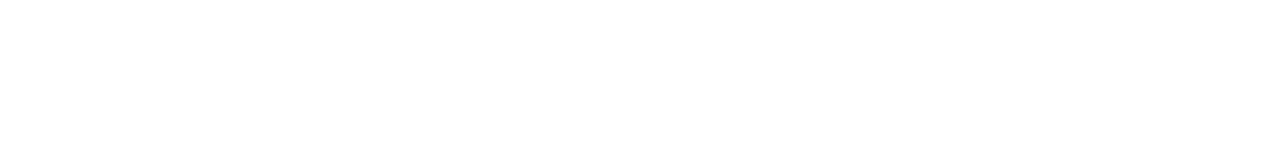
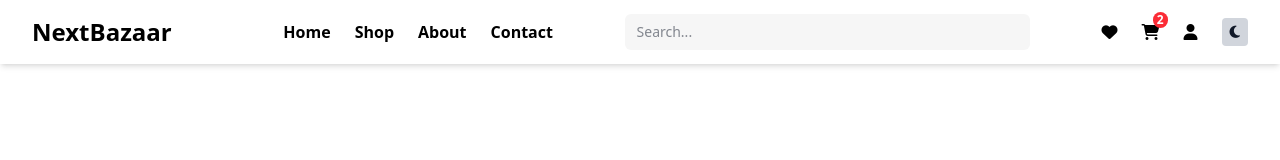
Before and after one commit to rhshuvo44/NextBazaar-Lite, a plain HTML site: page index.html in a window 1280 px wide. Drawn offline with nearby package versions, Linux system fonts and the light colour scheme.

Commit message:
fact:navbar

```diff
--- a/assets/css/styles.css
+++ b/assets/css/styles.css
@@ -0,0 +1,22 @@
+/* 807d7e */
+#header nav a {
+  color: #807d7e;
+  font-weight: bold;
+  transition: all 0.3s ease;
+}
+#header nav a:hover {
+  color: black;
+  font-weight: bold;
+}
+#header nav a.logo {
+  color: black;
+}
+/* Active menu link */
+#header nav a.active {
+  color: #000; /* Light mode */
+  font-weight: 700;
+}
+/* Active icon */
+#header nav a.icon-active {
+  color: #000;
+}
--- a/assets/js/main.js
+++ b/assets/js/main.js
@@ -0,0 +1,32 @@
+const menuToggle = document.getElementById("menu-toggle");
+// Toggle mobile menu
+document.getElementById("menu-toggle").addEventListener("click", () => {
+  document.getElementById("mobile-menu").classList.toggle("hidden");
+});
+
+// Dark mode toggle
+
+// Load saved theme on page load
+if (localStorage.getItem("theme") === "dark") {
+  document.documentElement.classList.add("dark");
+}
+
+// Toggle dark mode + save preference
+const toggleDark = () => {
+  const isDark = document.documentElement.classList.toggle("dark");
+  localStorage.setItem("theme", isDark ? "dark" : "light");
+};
+
+document.getElementById("dark-toggle").addEventListener("click", toggleDark);
+document
+  .getElementById("dark-toggle-mobile")
+  .addEventListener("click", toggleDark);
+// Highlight active nav link based on current URL
+const links = document.querySelectorAll('#header nav a');
+const current = window.location.pathname;
+
+links.forEach(link => {
+  if (link.href.includes(`${current}`) && current !== '/') {
+    link.classList.add('active');
+  }
+});
--- a/index.html
+++ b/index.html
@@ -1,9 +1,9 @@
 <!DOCTYPE html>
-<html lang="en" class="">
+<html lang="en">
   <head>
     <meta charset="UTF-8" />
     <meta name="viewport" content="width=device-width, initial-scale=1" />
-    <title>NextBazaar lite - ThemeForest Template</title>
+    <title>NextBazaar Lite - ThemeForest Template</title>
 
     <!-- SEO Meta -->
     <meta
@@ -16,6 +16,17 @@
     <link rel="icon" href="assets/images/favicon.ico" type="image/x-icon" />
 
     <!-- Tailwind CSS -->
+    <script src="https://cdn.jsdelivr.net/npm/@tailwindcss/browser@4"></script>
+    <script>
+      tailwind.config = {
+        darkMode: "class",
+      };
+    </script>
+    <link
+      href="https://cdnjs.cloudflare.com/ajax/libs/font-awesome/6.5.0/css/all.min.css"
+      rel="stylesheet"
+    />
+
     <link href="assets/css/styles.css" rel="stylesheet" />
 
     <!-- Optional: Fonts from Google Fonts -->
@@ -24,11 +35,104 @@
       rel="stylesheet"
     />
   </head>
-  <body
-    class="bg-white dark:bg-gray-900 text-gray-900 dark:text-gray-100 font-sans min-h-screen flex flex-col"
-  >
+  <body class="bg-white text-gray-900 font-sans min-h-screen flex flex-col">
     <!-- Header -->
-    <header class="w-full bg-gray-100 dark:bg-gray-800 shadow-sm"></header>
+    <header id="header">
+      <!-- Navbar -->
+      <nav class="bg-white shadow-md">
+        <div class="max-w-7xl mx-auto px-4 sm:px-6 lg:px-8">
+          <div class="flex justify-between items-center h-16">
+            <!-- Logo -->
+            <a href="#" class="text-2xl font-bold text-dark-800 logo"
+              >NextBazaar</a
+            >
+
+            <!-- Navigation Menu (Desktop) -->
+            <div class="hidden md:flex space-x-6 ml-10">
+              <a href="#" class="active">Home</a>
+              <a href="#" class="">Shop</a>
+              <a href="#" class="">About</a>
+              <a href="#" class="">Contact</a>
+            </div>
+
+            <!-- Search (Desktop) -->
+            <div class="hidden md:flex items-center w-1/3">
+              <input
+                type="text"
+                placeholder="Search..."
+                class="w-full px-3 py-2 rounded-md bg-[#f6f6f6] text-dark focus:outline-none focus:ring-2 focus:ring-[#f6f6f6] text-sm"
+              />
+            </div>
+
+            <!-- Icons (Desktop) -->
+            <div class="hidden md:flex items-center space-x-6">
+              <a href="#" class="">
+                <i class="fas fa-heart"></i>
+              </a>
+              <a href="#" class="relative">
+                <i class="fas fa-shopping-cart"></i>
+                <span
+                  class="absolute -top-2 -right-2 bg-red-500 text-white text-xs rounded-full px-1"
+                  >2</span
+                >
+              </a>
+              <a href="#" class="">
+                <i class="fas fa-user"></i>
+              </a>
+              <button
+                id="dark-toggle"
+                class="text-sm bg-gray-300 cursor-pointer px-2 py-1 rounded"
+              >
+                <i class="fas fa-moon"></i>
+              </button>
+            </div>
+
+            <!-- Mobile Menu Toggle -->
+            <div class="md:hidden flex items-center">
+              <button id="menu-toggle" class="text-gray-800">
+                <i class="fas fa-bars text-2xl"></i>
+              </button>
+            </div>
+          </div>
+        </div>
+
+        <!-- Mobile Menu -->
+        <div id="mobile-menu" class="hidden md:hidden px-4 pb-4 space-y-4">
+          <div class="flex flex-col space-y-2 text-base">
+            <a href="#" class="active">Home</a>
+            <a href="#" class="">Shop</a>
+            <a href="#" class="">About</a>
+            <a href="#" class="">Contact</a>
+          </div>
+
+          <input
+            type="text"
+            placeholder="Search..."
+            class="mt-4 w-full px-3 py-2 rounded-md bg-[#f6f6f6] focus:outline-none focus:ring-2 focus:ring-[#f6f6f6] text-sm"
+          />
+
+          <div class="flex justify-around text-xl mt-4">
+            <a href="#" class=""><i class="fas fa-heart"></i></a>
+            <a href="#" class="relative">
+              <i class="fas fa-shopping-cart"></i>
+              <span
+                class="absolute -top-1 -right-1 text-xs bg-red-500 text-white rounded-full px-1"
+                >2</span
+              >
+            </a>
+            <a href="#" class="hover:text-blue-600 dark:hover:text-blue-400"
+              ><i class="fas fa-user"></i
+            ></a>
+            <button
+              id="dark-toggle-mobile"
+              class="text-gray-900 dark:text-white"
+            >
+              <i class="fas fa-moon"></i>
+            </button>
+          </div>
+        </div>
+      </nav>
+    </header>
 
     <!-- Main Content -->
     <main class="flex-grow max-w-3xl mx-auto p-6 w-full"></main>
```
